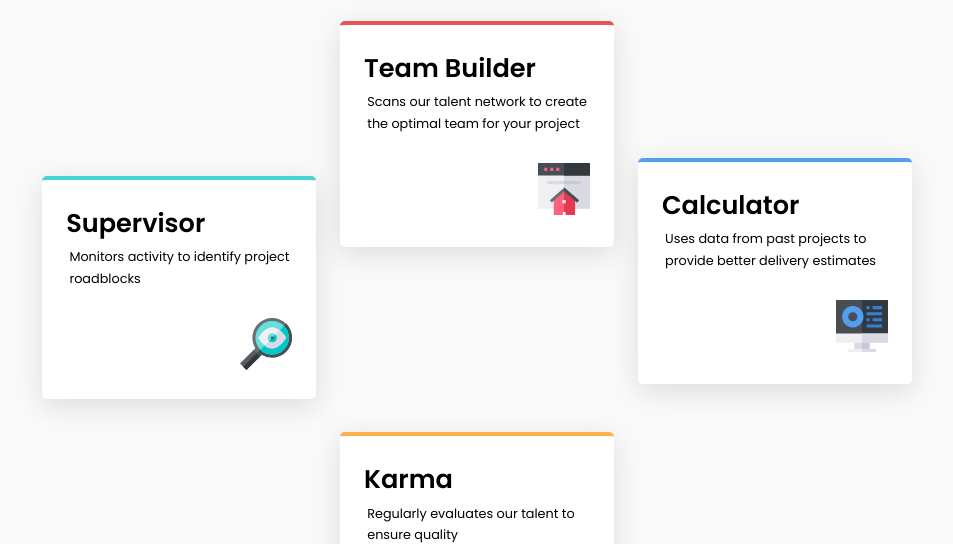
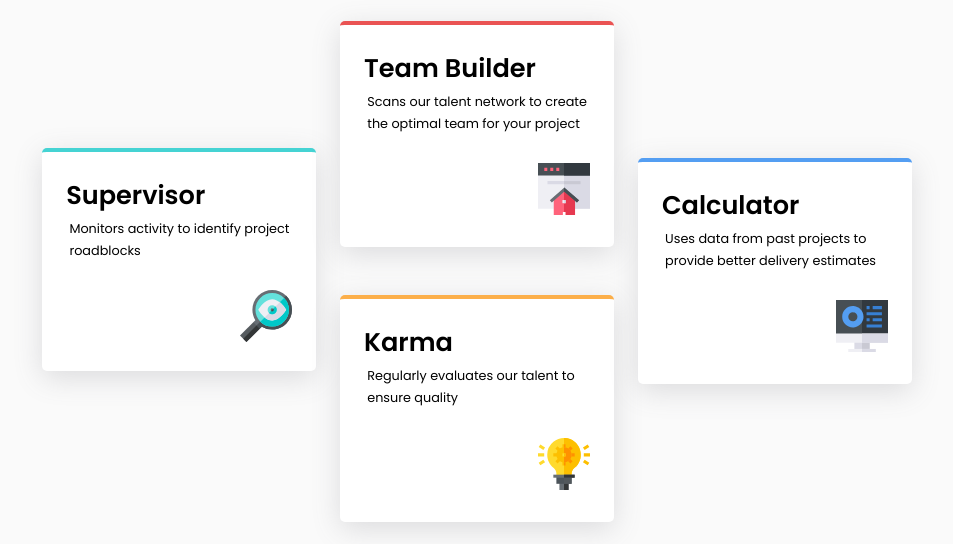
Before and after one commit to crwainstock/fe-mentor-four-card-feature, a plain HTML site: page index.html in a window 1280 px wide. Shown: the part 256-800 px from the top of the page, without its empty margins (163-1116 px from the left). Drawn offline with Linux system fonts and the light colour scheme.

Commit message:
adjust grid positioning, looking pretty good

```diff
--- a/styles.css
+++ b/styles.css
@@ -141,6 +141,7 @@ footer {
     font-size: 1vw;
   }
   #supervisor {
+    margin-top: 0rem;
     grid-column: 1;
     grid-row: 1 / 3;
   }
@@ -150,7 +151,7 @@ footer {
   }
   #karma {
     grid-column: 2 / 3;
-    grid-row: 2 / 4;
+    /* grid-row: 2 / 4; */
   }
   #calculator {
     grid-column: 3 / 4;
```
